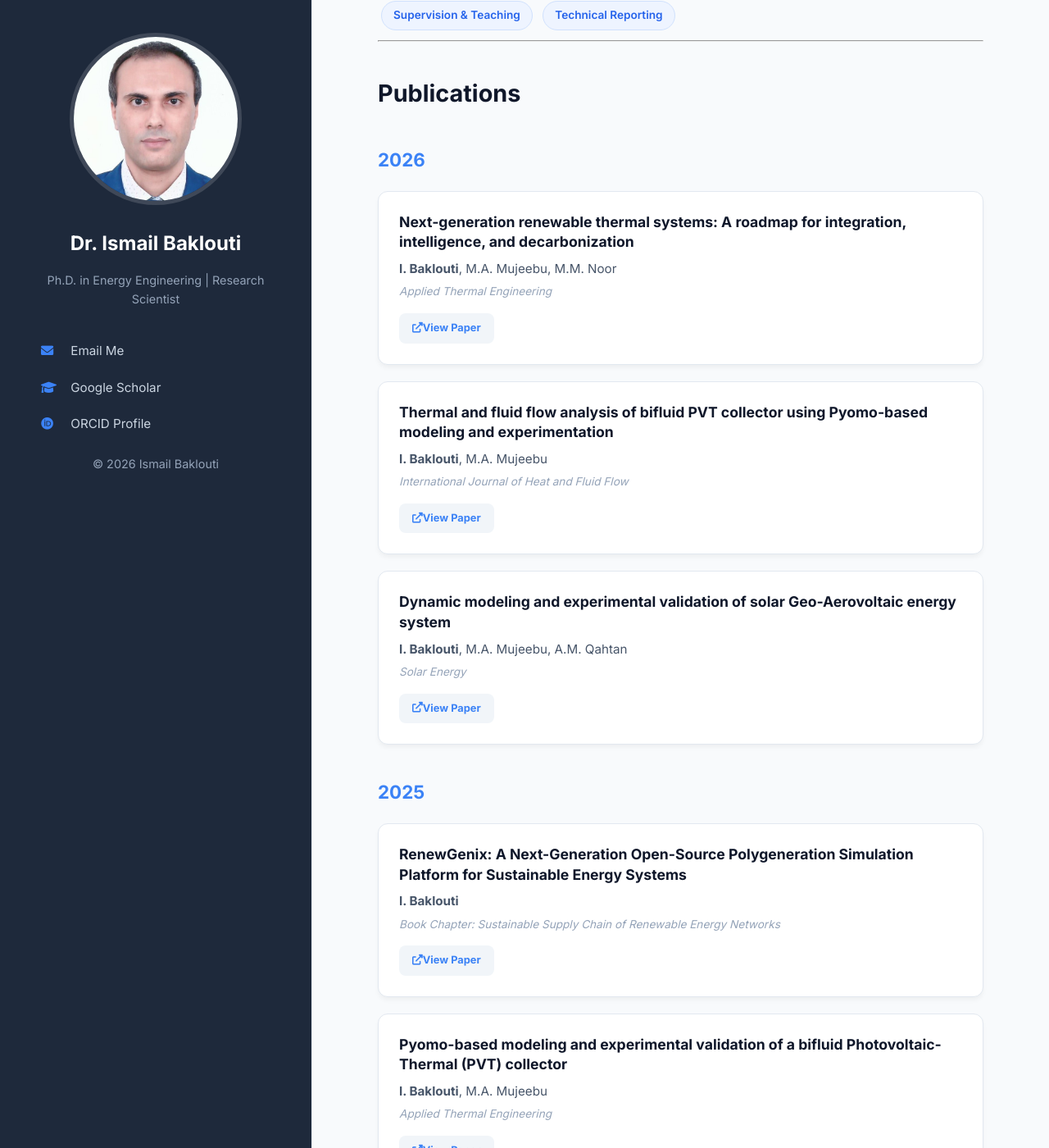
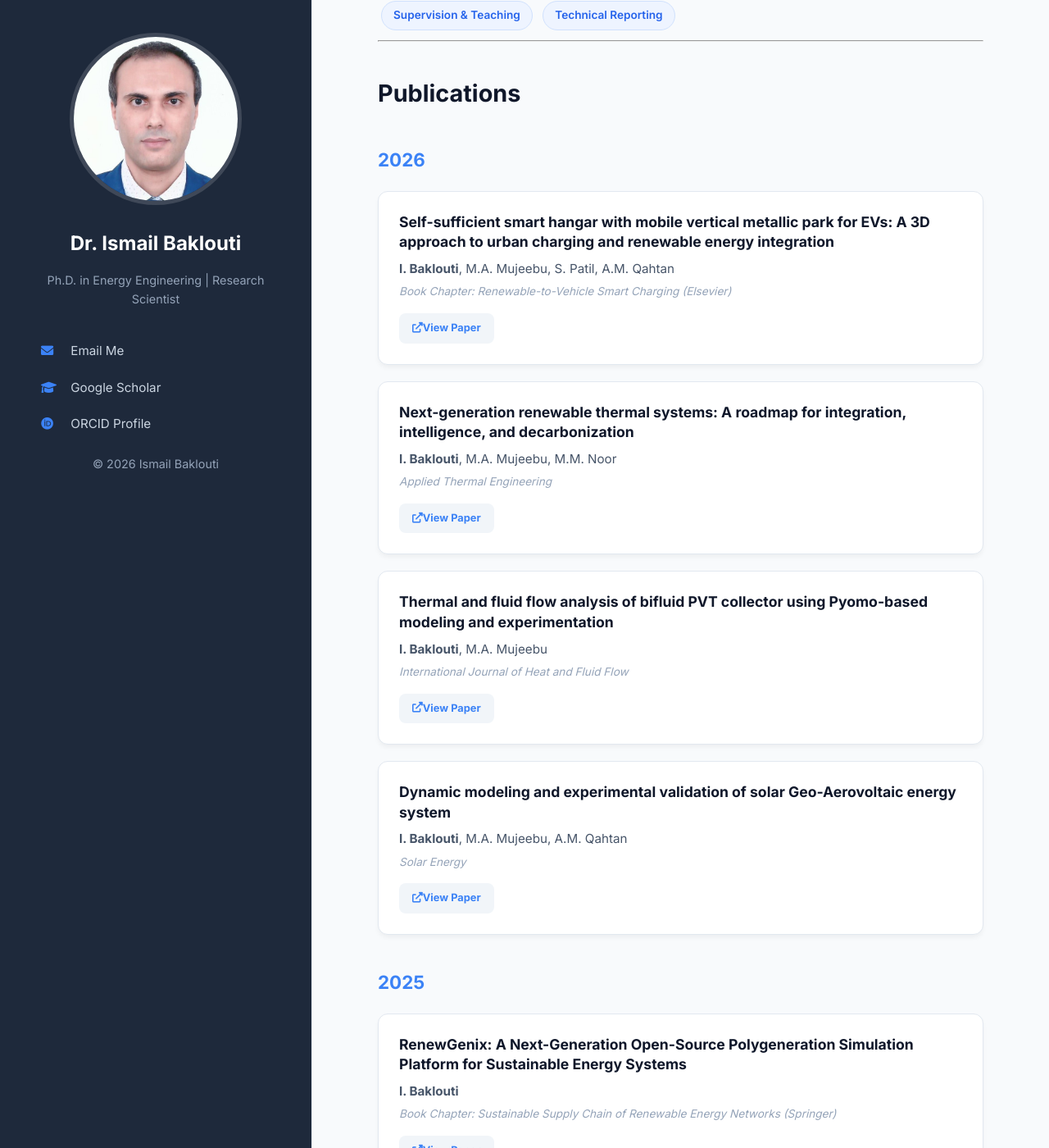
Before and after one commit to ismail-baklouti/ismail-baklouti.github.io, a Jekyll site: the page built from index.md, in a window 1280 px wide and 1400 px high, scrolled down 1230 px. Shown: the whole window at 82% size. Built offline with Jekyll 4.4.1, drawn with Linux system fonts in a browser that asks for light colours.

Commit message:
Update publications.yml

```diff
--- a/_data/publications.yml
+++ b/_data/publications.yml
@@ -1,3 +1,12 @@
+# ==============================================================================
+# 2026 PUBLICATIONS
+# ==============================================================================
+- title: "Self-sufficient smart hangar with mobile vertical metallic park for EVs: A 3D approach to urban charging and renewable energy integration"
+  authors: "I. Baklouti, M.A. Mujeebu, S. Patil, A.M. Qahtan"
+  journal: "Book Chapter: Renewable-to-Vehicle Smart Charging (Elsevier)"
+  year: 2026
+  link: "https://doi.org/10.1016/B978-0-443-36684-0.00013-8"
+
 - title: "Next-generation renewable thermal systems: A roadmap for integration, intelligence, and decarbonization"
   authors: "I. Baklouti, M.A. Mujeebu, M.M. Noor"
   journal: "Applied Thermal Engineering"
@@ -16,9 +25,12 @@
   year: 2026
   link: "https://doi.org/10.1016/j.solener.2025.114072"
 
+# ==============================================================================
+# 2025 PUBLICATIONS
+# ==============================================================================
 - title: "RenewGenix: A Next-Generation Open-Source Polygeneration Simulation Platform for Sustainable Energy Systems"
   authors: "I. Baklouti"
-  journal: "Book Chapter: Sustainable Supply Chain of Renewable Energy Networks"
+  journal: "Book Chapter: Sustainable Supply Chain of Renewable Energy Networks (Springer)"
   year: 2025
   link: "https://doi.org/10.1007/978-981-96-4940-2_10"
 
@@ -40,6 +52,9 @@
   year: 2025
   link: "https://doi.org/10.1016/j.jobe.2025.114296"
 
+# ==============================================================================
+# 2024 - 2012 PUBLICATIONS
+# ==============================================================================
 - title: "Numerical study of the air outlet effect inside a living room connected to an aerovoltaic solar air heater"
   authors: "S. Driss, R. Boudhiaf, A. Hmid, I. Baklouti, et al."
   journal: "CFD Letters"
```
